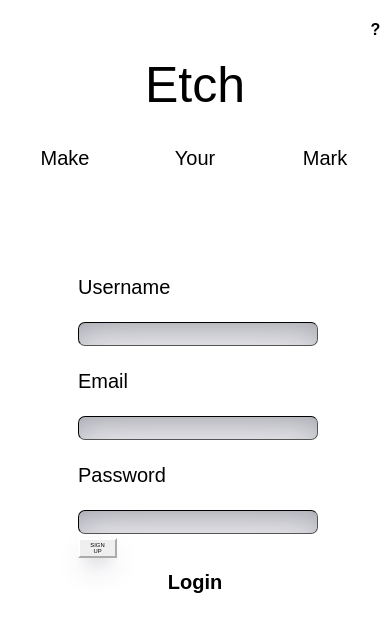
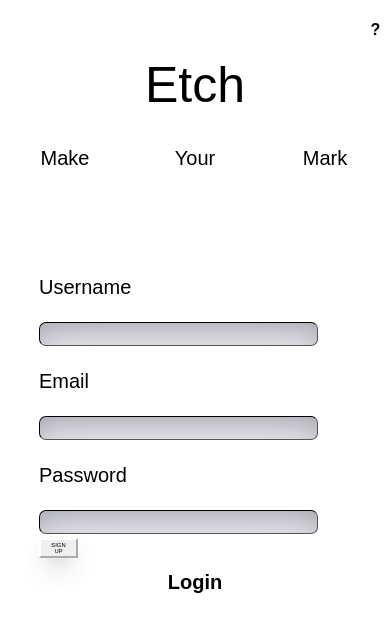
Before and after one commit to GundogCodes/GoodForum., a React (Vite) app: page /forum/1 in a window 390 px wide. Both pictures are taken after a click on the element "Sign Up Here". Shown: the top 632 px of the page. Built offline with nearby package versions, Linux system fonts and the light colour scheme.

Commit message:
looks good please stop now i need to do backend

```diff
--- a/src/components/SignUpForm/SignUpForm.module.scss
+++ b/src/components/SignUpForm/SignUpForm.module.scss
@@ -28,13 +28,15 @@
         }
     }
     .signUpForm{
-        height: 70vh;
-        width:100vw;
+        top: 0;
+        height: 50vh;
+        width:50vw;
         display: flex;
         flex-direction: column;
-        padding-left: 40vw;
         justify-content: center;
+        align-items: flex-start;
 
+        padding-left: 20vw;
         .text{
             font-size: 20px;
             font-family: 'Gruppo', sans-serif;
@@ -42,10 +44,11 @@
 
         }
         .inputText{
+            background-color: green;
             font-family: 'Gruppo', sans-serif;
             color:white;
             height: 20px;
-            width: 60vw;
+            width: 25vw;
             background-color: white;
             border-width: 1px;
             border-color: black;
@@ -86,3 +89,23 @@
         color:rgb(170,218,250); ;
     }
 }
+
+@media (max-width:900px){
+    .signUpFormDiv{
+
+        width: 100vw;
+        display: flex;
+        justify-content: center;
+        .signUpForm{
+
+            display: flex;
+            justify-content: center;
+            width: 100vw;
+            padding: none;
+            .inputText{
+
+                width: 70vw;
+            }
+        }
+    }
+}
```
